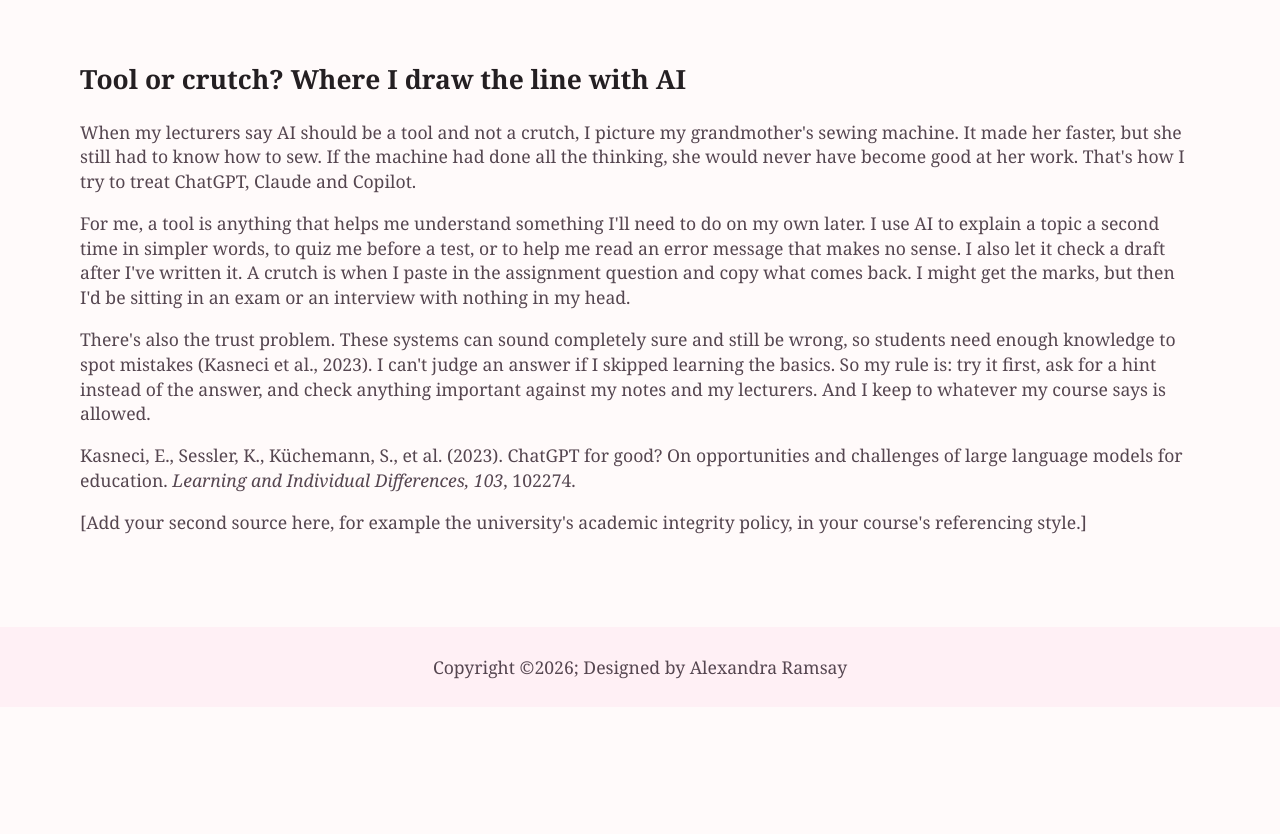
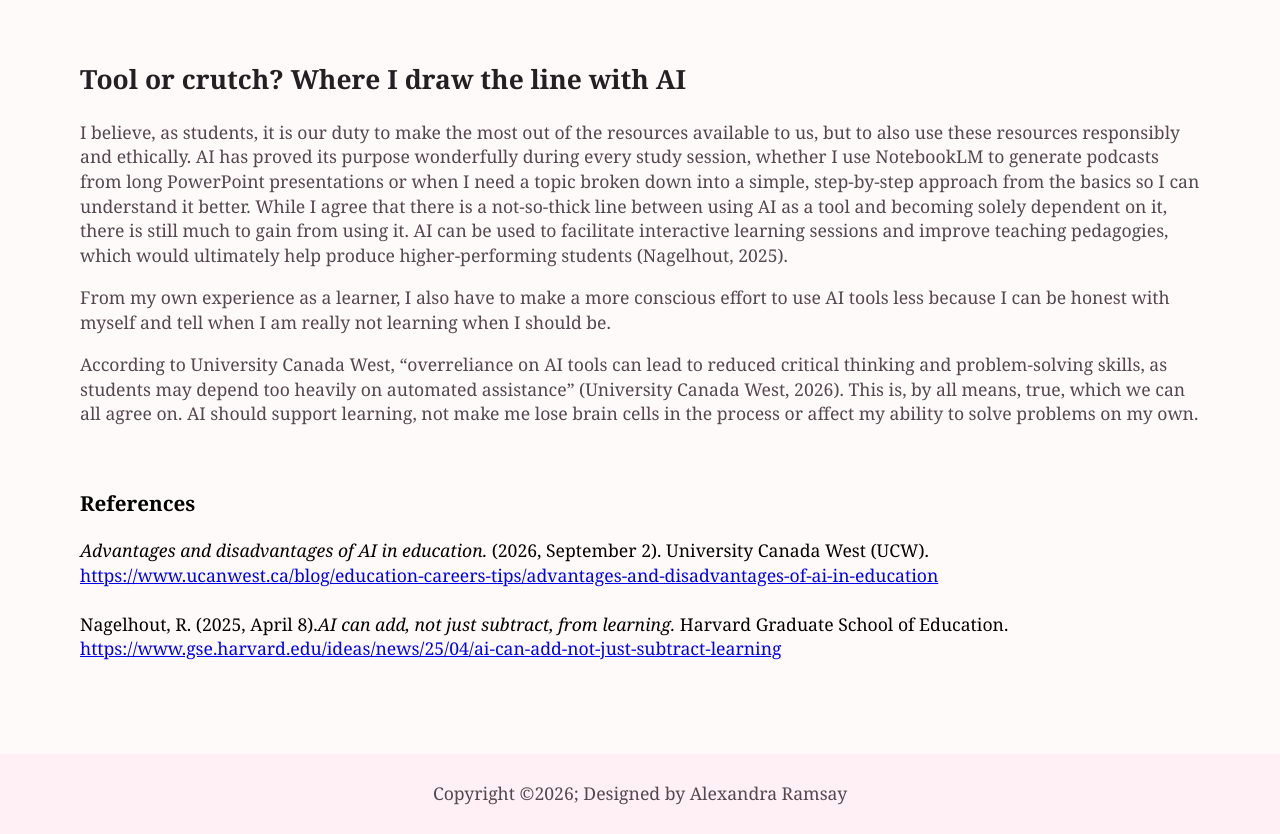
Before and after one commit to AlexandraRamsay/1905983_1A1_S1AY27, a plain HTML site: page Codes/about.html in a window 1280 px wide. Shown: the part 1079-1913 px from the top of the page. Before the commit the page ends 1786 px from the top, so only its background shows below. Drawn offline with Linux system fonts and the light colour scheme.

Commit message:
updated about_me

```diff
--- a/Codes/about.html
+++ b/Codes/about.html
@@ -68,42 +68,38 @@
     <h2>Tool or crutch? Where I draw the line with AI</h2>
 
       <p>
-        When my lecturers say AI should be a tool and not a crutch, I picture
-        my grandmother's sewing machine. It made her faster, but she still had
-        to know how to sew. If the machine had done all the thinking, she
-        would never have become good at her work. That's how I try to treat
-        ChatGPT, Claude and Copilot.
+        I believe, as students, it is our duty to make the most out of the resources available to us, but to also use these resources responsibly and ethically. AI has
+        proved its purpose wonderfully during every study session, whether I use NotebookLM to generate podcasts from long PowerPoint presentations or when I need a topic
+        broken down into a simple, step-by-step approach from the basics so I can understand it better. While I agree that there is a not-so-thick line between using AI as
+        a tool and becoming solely dependent on it, there is still much to gain from using it. AI can be used to facilitate interactive learning sessions and improve teaching
+        pedagogies, which would ultimately help produce higher-performing students (Nagelhout, 2025).
       </p>
 
       <p>
-        For me, a tool is anything that helps me understand something I'll
-        need to do on my own later. I use AI to explain a topic a second time
-        in simpler words, to quiz me before a test, or to help me read an error
-        message that makes no sense. I also let it check a draft after I've
-        written it. A crutch is when I paste in the assignment question and
-        copy what comes back. I might get the marks, but then I'd be sitting
-        in an exam or an interview with nothing in my head.
+        From my own experience as a learner, I also have to make a more conscious effort to use AI tools less because I can be honest with myself and tell when I am really not
+        learning when I should be.
       </p>
 
       <p>
-        There's also the trust problem. These systems can sound completely
-        sure and still be wrong, so students need enough knowledge to spot
-        mistakes (Kasneci et al., 2023). I can't judge an answer if I skipped
-        learning the basics. So my rule is: try it first, ask for a hint
-        instead of the answer, and check anything important against my notes
-        and my lecturers. And I keep to whatever my course says is allowed.
+        According to University Canada West, “overreliance on AI tools can lead to reduced critical thinking and problem-solving skills, as students may depend too heavily on
+        automated assistance” (University Canada West, 2026). This is, by all means, true, which we can all agree on. AI should support learning, not make me lose brain cells in
+        the process or affect my ability to solve problems on my own.
       </p>
+      <br>
 </section>
 
       <div class="refs">
             <p>
-                Kasneci, E., Sessler, K., Küchemann, S., et al. (2023). ChatGPT for
-                good? On opportunities and challenges of large language models for
-                education. <em>Learning and Individual Differences, 103</em>, 102274.
-            </p>
-            <p>
-                [Add your second source here, for example the university's academic
-                integrity policy, in your course's referencing style.]
+                <h3>References</h3>
+                <em>Advantages and disadvantages of AI in education.</em> (2026, September 2). University Canada West (UCW).<br>
+                <a href="https://www.ucanwest.ca/blog/education-careers-tips/advantages-and-disadvantages-of-ai-in-education">https://www.ucanwest.ca/blog/education-careers-tips/advantages-and-disadvantages-of-ai-in-education
+                </a>
+
+                <br>
+                <br>
+
+                Nagelhout, R. (2025, April 8).<em>AI can add, not just subtract, from learning.</em> Harvard Graduate School of Education.
+                <a href="https://www.gse.harvard.edu/ideas/news/25/04/ai-can-add-not-just-subtract-learning">https://www.gse.harvard.edu/ideas/news/25/04/ai-can-add-not-just-subtract-learning</a>
             </p>
 
         </div>
```
